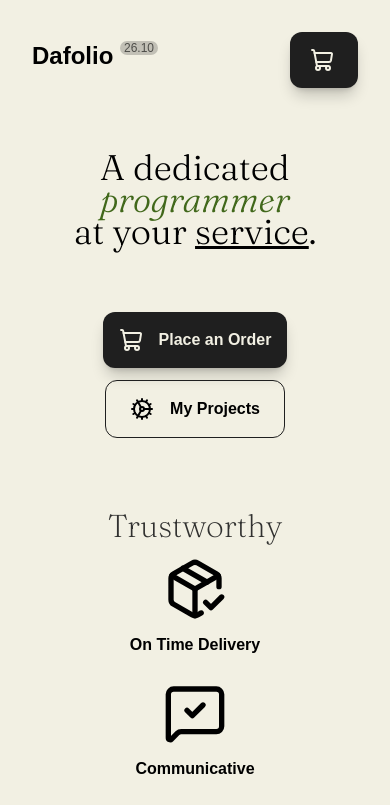
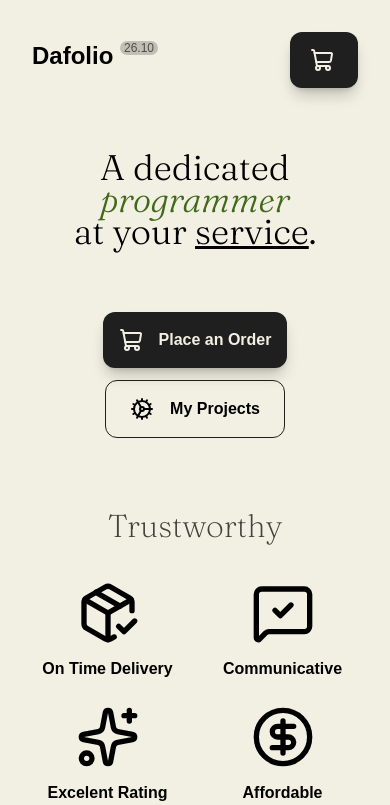
Before and after one commit to abcdavk/dafolio-26, a React (Vite) app: page / in a window 390 px wide. Shown: the top 805 px of the page. Built offline with nearby package versions, Linux system fonts and the light colour scheme; a web font is replaced by a local one.

Commit message:
feat: enhance responsiveness

```diff
--- a/src/pages/home.tsx
+++ b/src/pages/home.tsx
@@ -47,7 +47,7 @@ export default function HomePage() {
       <h2 className="text-paper-reverse pb-2 text-center mt-16 animate-pulse hover:animate-none">
         Trustworthy
       </h2>
-      <section className="flex flex-col sm:flex-row sm:justify-center sm:mt-4 gap-6">
+      <section className="grid grid-cols-2 md:grid-cols-4 mt-6 gap-6 xl:w-[50%] mx-auto">
         <div className="flex flex-col items-center gap-3 group">
           <PackageCheck className="group-hover:hidden" height={64} width={64} />
           <PackageOpen
```
